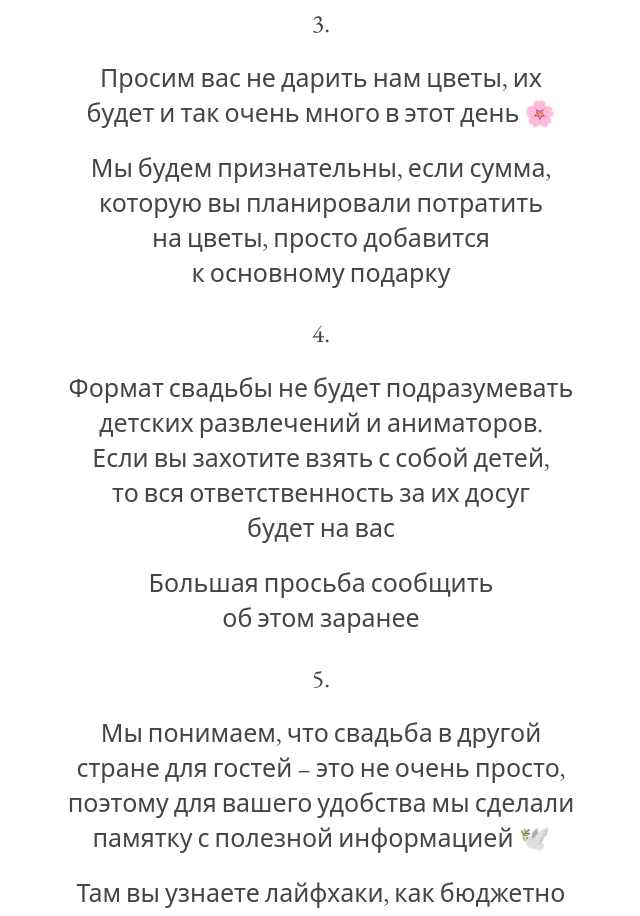
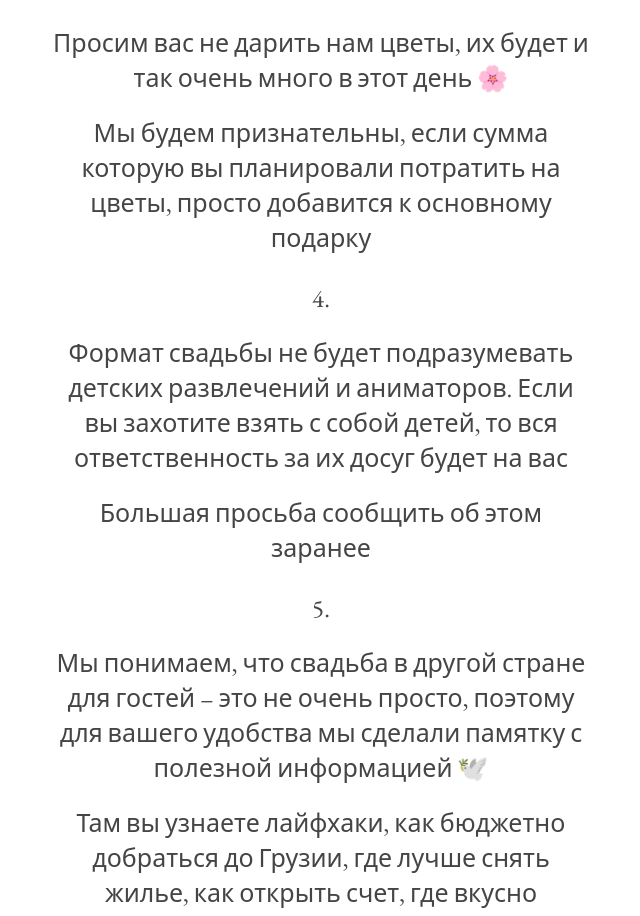
Before and after one commit to Simplorios/misha-zhenya-wedding-invitation, a website built with Vite: page index.html in a window 1280 px wide. Shown: the part 2624-3540 px from the top of the page, without its empty margins (319-959 px from the left). Built offline with nearby package versions, Linux system fonts and the light colour scheme.

Commit message:
feat(*): user-scalable=no

```diff
--- a/index.html
+++ b/index.html
@@ -2,7 +2,7 @@
 <html lang="en">
 <head>
     <meta charset="UTF-8"/>
-    <meta name="viewport" content="width=device-width, initial-scale=1.0"/>
+    <meta name="viewport" content="width=device-width, user-scalable=no, initial-scale=1.0"/>
     <link rel="stylesheet" href="/style.css">
     <title>Приглашение на свадьбу</title>
 </head>
@@ -152,41 +152,41 @@
 
         <ol class="details mt-4 text-xl text-gray text-center">
             <li class="mt-5">
-                Вся точная информация о месте, <br/>времени начала и программе свадьбы будет дана позже в чате нашей
-                свадьбы<br/> в телеграме, который мы создадим<br/> за пару месяцев до события
+                Вся точная информация о месте, времени начала и программе свадьбы будет дана позже в чате нашей
+                свадьбы в телеграме, который мы создадим за пару месяцев до события
             </li>
             <li class="mt-5">
-                Мы с радостью примем в качестве <br/>подарка вклад ($/€) в наш семейный<br/> бюджет и наше свадебное
-                <br/>путешествие 🤍
+                Мы с радостью примем в качестве подарка вклад ($/€) в наш семейный бюджет и наше свадебное
+                путешествие 🤍
             </li>
             <li class="mt-5">
-                <p class="mt-4">Просим вас не дарить нам цветы, их <br/>будет и так очень много в этот день 🌸</p>
-                <p class="mt-4"> Мы будем признательны, если сумма,<br/> которую вы планировали потратить<br/> на цветы,
+                <p class="mt-4">Просим вас не дарить нам цветы, их будет и так очень много в этот день 🌸</p>
+                <p class="mt-4"> Мы будем признательны, если сумма которую вы планировали потратить на цветы,
                     просто
-                    добавится <br/> к основному подарку
+                    добавится к основному подарку
                 </p>
             </li>
             <li class="mt-5">
-                <p class="mt-4">Формат свадьбы не будет подразумевать<br/> детских развлечений и аниматоров.<br/> Если
+                <p class="mt-4">Формат свадьбы не будет подразумевать детских развлечений и аниматоров. Если
                     вы захотите
-                    взять с собой детей,<br/> то вся ответственность за их досуг<br/> будет на вас</p>
-                <p class="mt-4">Большая просьба сообщить<br/> об
+                    взять с собой детей, то вся ответственность за их досуг будет на вас</p>
+                <p class="mt-4">Большая просьба сообщить об
                     этом заранее</p>
             </li>
             <li class="mt-5">
-                <p class="mt-4">Мы понимаем, что свадьба в другой <br/> стране для гостей – это не очень просто, <br/>
+                <p class="mt-4">Мы понимаем, что свадьба в другой стране для гостей – это не очень просто,
                     поэтому для
-                    вашего удобства мы сделали <br/> памятку с полезной информацией 🕊</p>
-                <p class="mt-4">Там вы узнаете лайфхаки, как бюджетно<br/> добраться до Грузии, где лучше снять <br/>жилье,
+                    вашего удобства мы сделали памятку с полезной информацией 🕊</p>
+                <p class="mt-4">Там вы узнаете лайфхаки, как бюджетно добраться до Грузии, где лучше снять жилье,
                     как
-                    открыть счет, где вкусно<br/> покушать и куда съездить<br/> в свободное время</p>
+                    открыть счет, где вкусно покушать и куда съездить в свободное время</p>
                 <a href="https://towering-binder-a17.notion.site/48c5d58141b34f10905afd5f8f71c781" target=”_blank”
                    rel="noopener noreferrer"
                    class="inline-block mt-4 px-10 py-3.5 bg-pink text-xl text-white  hover:bg-pink/90">
                     Смотреть памятку
                 </a>
             </li>
-            <li class="mt-5">Огромная просьба: покупайте билеты<br/> на самолет как можно раньше, так<br/> вы поймаете
+            <li class="mt-5">Огромная просьба: покупайте билеты на самолет как можно раньше, так вы поймаете
                 лучшие цены
                 ✈️
             </li>
@@ -219,7 +219,7 @@
 <footer class="sm:max-w-screen-sm mx-auto">
     <div class="pt-9 pb-6 px-16">
         <p class="text-xl text-gray text-center">
-            Мы будем очень рады, <br/> если вы разделите этот счастливый <br/>день с нами!
+            Мы будем очень рады, если вы разделите этот счастливый день<br/> с нами!
         </p>
     </div>
     <img src="/img/footer.png" alt="footer" class="w-full">
```
